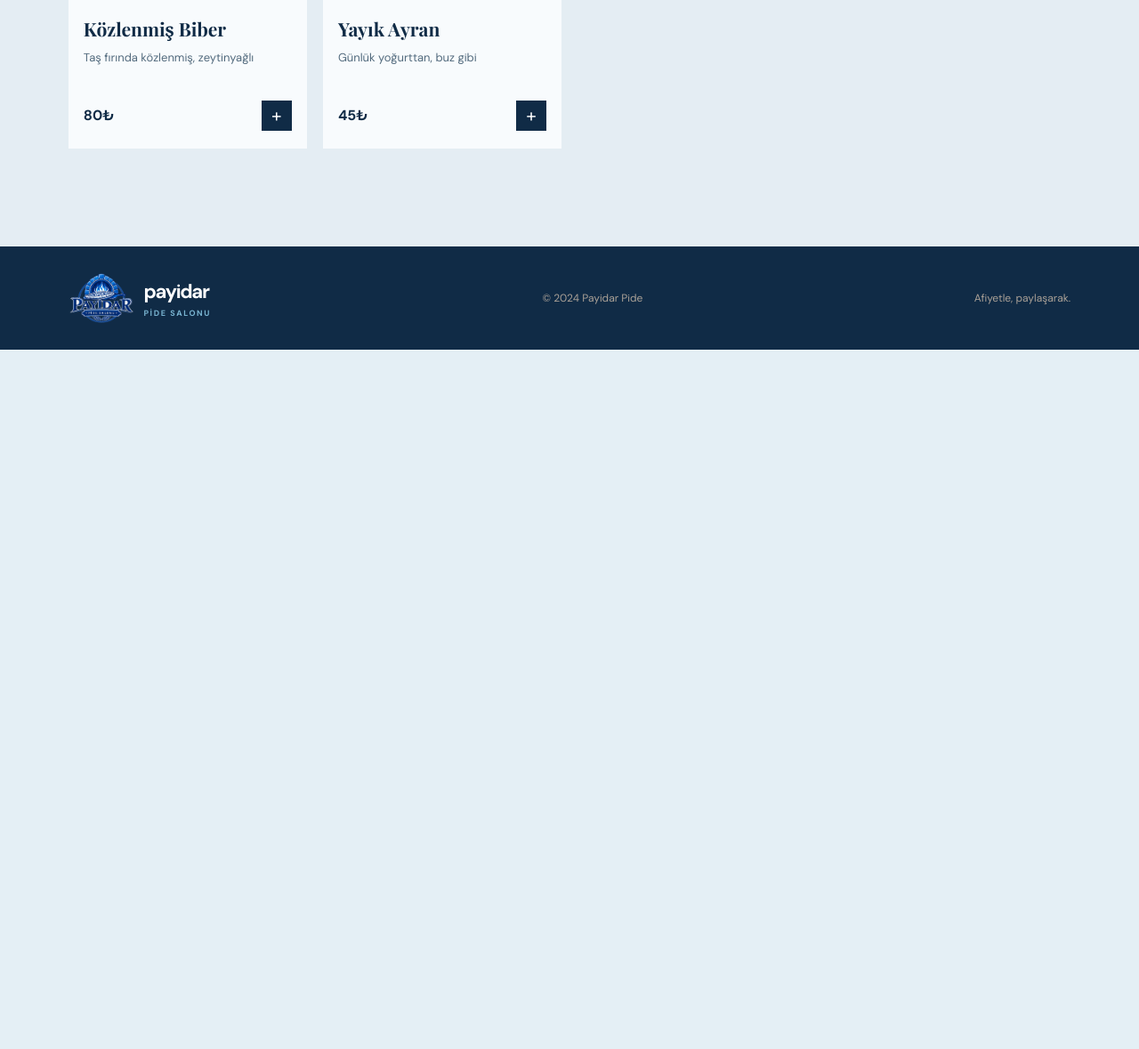
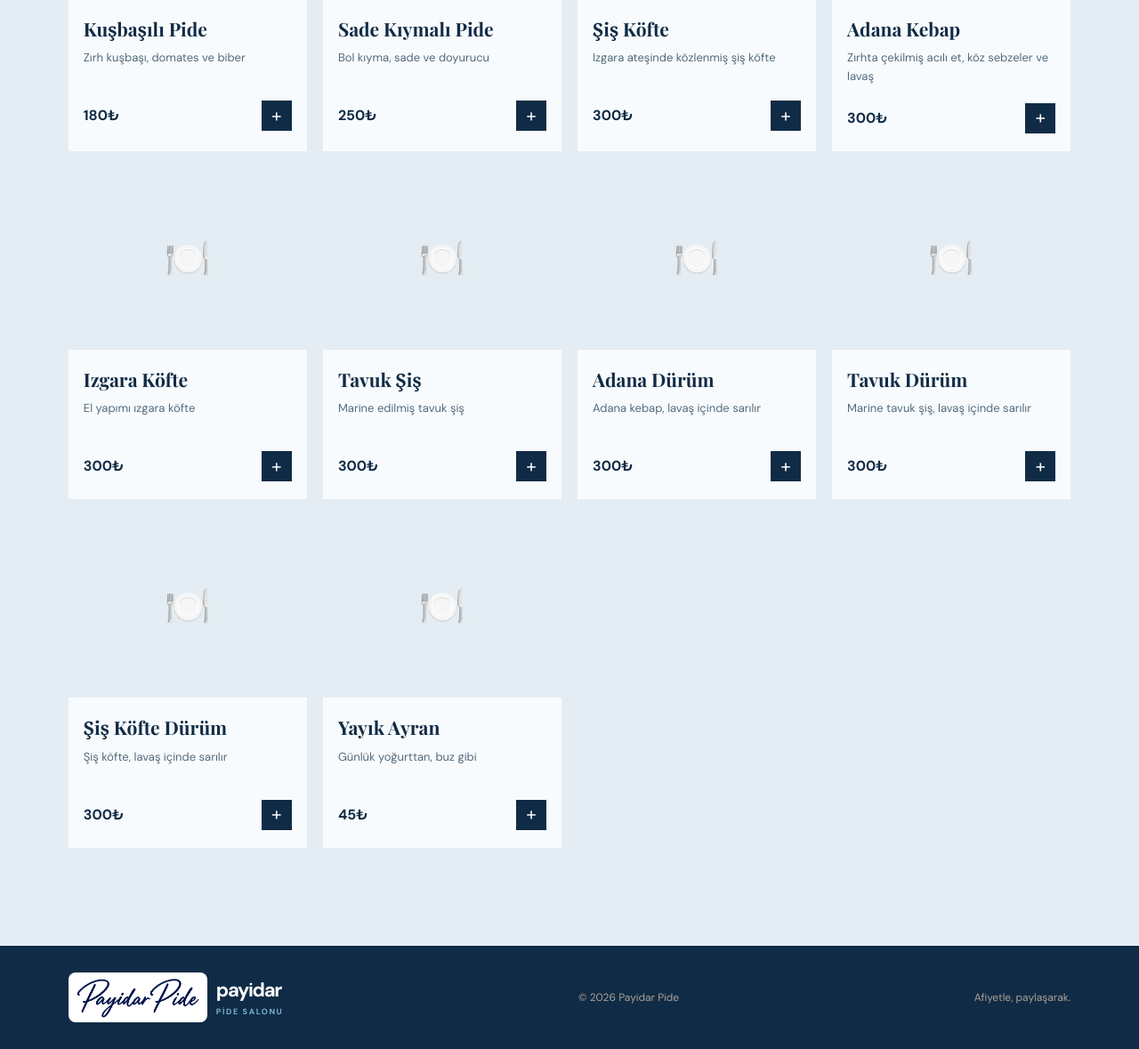
Before and after one commit to oguzhangokdaldal-coder/payidar_pide, a Flask app: page /menu in a window 1280 px wide. Shown: the part 1488-2667 px from the top of the page at 89% size. Before the commit the page ends 1881 px from the top, so only its background shows below. Run offline with Flask 3, Linux system fonts and the light colour scheme.

Commit message:
Menuyu guncelle, WhatsApp onay kodu akisi ve logo guncellemesi ekle

```diff
--- a/app.py
+++ b/app.py
@@ -1,11 +1,13 @@
 import hmac
 import os
 import secrets
+from datetime import datetime, timedelta
 
 from dotenv import load_dotenv
 from flask import Flask, flash, jsonify, redirect, render_template, request, session, url_for
 
 import paytr
+import webhooks
 from models import Order, OrderItem, db
 
 load_dotenv()
@@ -24,21 +26,37 @@ app.config["PAYTR_MERCHANT_SALT"] = os.environ.get("PAYTR_MERCHANT_SALT", "")
 app.config["PAYTR_TEST_MODE"] = os.environ.get("PAYTR_TEST_MODE", "1") == "1"
 app.config["ADMIN_PASSWORD"] = os.environ.get("ADMIN_PASSWORD", "")
 
+app.config["WHATSAPP_WEBHOOK_URL"] = os.environ.get("WHATSAPP_WEBHOOK_URL", "")
+app.config["WHATSAPP_WEBHOOK_SECRET"] = os.environ.get("WHATSAPP_WEBHOOK_SECRET", "")
+
+ORDER_RATE_LIMIT_WINDOW_MIN = 15
+
 db.init_app(app)
 with app.app_context():
     db.create_all()
 
 PRODUCTS = [
-    {"id": 1, "category": "pide", "name": "Payidar Karışık", "description": "Kuşbaşı, kaşar, sucuk ve közlenmiş biber", "price": 290, "tag": "Favori", "image": "img/karısik_pizza.jpg"},
-    {"id": 2, "category": "pide", "name": "Kuşbaşı Kaşarlı Pide", "description": "Zırh kıyması, bol kaşar ve tereyağı", "price": 260, "tag": "Yeni", "image": "img/kusbasi_kasar.jpg"},
-    {"id": 3, "category": "pide", "name": "Kıymalı Pide", "description": "İnce kıyma, domates, biber ve maydanoz", "price": 230, "tag": "", "image": "img/kiymali.jpg"},
-    {"id": 4, "category": "pide", "name": "Kaşarlı Pide", "description": "Uzayan kaşar, tereyağı ve çıtır hamur", "price": 210, "tag": "", "image": "img/kasarlipide.jpg"},
+    {"id": 1, "category": "pide", "name": "Özel Karışık Pide", "description": "Kuşbaşı, kaşar, sucuk ve közlenmiş biber", "price": 250, "tag": "Favori", "image": "img/karısik_pizza.jpg"},
+    {"id": 2, "category": "pide", "name": "Kuşbaşılı Kaşarlı Pide", "description": "Zırh kıyması, bol kaşar ve tereyağı", "price": 200, "tag": "Yeni", "image": "img/kusbasi_kasar.jpg"},
+    {"id": 3, "category": "pide", "name": "Kıymalı Pide", "description": "İnce kıyma, domates, biber ve maydanoz", "price": 150, "tag": "", "image": "img/kiymali.jpg"},
+    {"id": 4, "category": "pide", "name": "Kaşarlı Pide", "description": "Uzayan kaşar, tereyağı ve çıtır hamur", "price": 160, "tag": "", "image": "img/kasarlipide.jpg"},
     {"id": 5, "category": "pide", "name": "Sucuklu Kaşarlı Pide", "description": "Baharatlı sucuk ve bol kaşar", "price": 250, "tag": "", "image": "img/sucuklu_kasar.jpg"},
-    {"id": 6, "category": "pide", "name": "Lahmacun", "description": "İnce açılmış hamur, bol malzeme, taş fırında", "price": 90, "tag": "", "image": "img/lahmacun.jpg"},
-    {"id": 7, "category": "kebap", "name": "Adana veya Urfa Kebap", "description": "Zırhta çekilmiş et, köz sebzeler ve lavaş", "price": 310, "tag": "", "image": "img/adana_veya_urfa.jpg"},
-    {"id": 8, "category": "yan", "name": "Fırın Sütlaç", "description": "Geleneksel tarif, çıtır fındık dokunuşuyla", "price": 95, "tag": "Tatlı", "image": ""},
-    {"id": 9, "category": "yan", "name": "Közlenmiş Biber", "description": "Taş fırında közlenmiş, zeytinyağlı", "price": 80, "tag": "", "image": ""},
-    {"id": 10, "category": "yan", "name": "Yayık Ayran", "description": "Günlük yoğurttan, buz gibi", "price": 45, "tag": "", "image": ""},
+    {"id": 6, "category": "pide", "name": "Lahmacun", "description": "İnce açılmış hamur, bol malzeme, taş fırında", "price": 140, "tag": "", "image": "img/lahmacun.jpg"},
+    {"id": 7, "category": "pide", "name": "Peynirli Pide", "description": "Bol beyaz peynir ve maydanoz", "price": 150, "tag": "", "image": ""},
+    {"id": 8, "category": "pide", "name": "Kıymalı Kaşarlı Pide", "description": "İnce kıyma ve bol kaşar bir arada", "price": 170, "tag": "", "image": ""},
+    {"id": 9, "category": "pide", "name": "Kuşbaşılı Pide", "description": "Zırh kuşbaşı, domates ve biber", "price": 180, "tag": "", "image": ""},
+    {"id": 10, "category": "pide", "name": "Sade Kıymalı Pide", "description": "Bol kıyma, sade ve doyurucu", "price": 250, "tag": "", "image": ""},
+
+    {"id": 11, "category": "izgara", "name": "Şiş Köfte", "description": "Izgara ateşinde közlenmiş şiş köfte", "price": 300, "tag": "", "image": ""},
+    {"id": 12, "category": "izgara", "name": "Adana Kebap", "description": "Zırhta çekilmiş acılı et, köz sebzeler ve lavaş", "price": 300, "tag": "", "image": "img/adana_veya_urfa.jpg"},
+    {"id": 13, "category": "izgara", "name": "Izgara Köfte", "description": "El yapımı ızgara köfte", "price": 300, "tag": "", "image": ""},
+    {"id": 14, "category": "izgara", "name": "Tavuk Şiş", "description": "Marine edilmiş tavuk şiş", "price": 300, "tag": "", "image": ""},
+
+    {"id": 15, "category": "durum", "name": "Adana Dürüm", "description": "Adana kebap, lavaş içinde sarılır", "price": 300, "tag": "", "image": ""},
+    {"id": 16, "category": "durum", "name": "Tavuk Dürüm", "description": "Marine tavuk şiş, lavaş içinde sarılır", "price": 300, "tag": "", "image": ""},
+    {"id": 17, "category": "durum", "name": "Şiş Köfte Dürüm", "description": "Şiş köfte, lavaş içinde sarılır", "price": 300, "tag": "", "image": ""},
+
+    {"id": 18, "category": "yan", "name": "Yayık Ayran", "description": "Günlük yoğurttan, buz gibi", "price": 45, "tag": "", "image": ""},
 ]
 PRODUCTS_BY_ID = {item["id"]: item for item in PRODUCTS}
 
@@ -51,8 +69,8 @@ CAMPAIGNS = [
 
 TOPLINE_MESSAGES = [
     "🔥 Bugün fırından çıkanlar",
-    "🕐 12:00 — 23:30 açığız",
-    "📍 Merkez, İstanbul",
+    "🕐 10:00 — 22:00 açığız",
+    "📍 Çünür, Isparta",
 ] + [f"🎉 {c['title']}" for c in CAMPAIGNS]
 
 
@@ -137,6 +155,17 @@ def create_order():
     if payment_method == "online" and not app.config["PAYTR_MERCHANT_ID"]:
         return jsonify(error="Online ödeme şu anda kullanılamıyor, kapıda ödemeyi seçin."), 503
 
+    if payment_method == "kapida":
+        window_start = datetime.utcnow() - timedelta(minutes=ORDER_RATE_LIMIT_WINDOW_MIN)
+        recent_order = Order.query.filter(
+            Order.phone == phone,
+            Order.payment_method == "kapida",
+            Order.status == "onay_bekliyor",
+            Order.created_at >= window_start,
+        ).first()
+        if recent_order:
+            return jsonify(error="Onay bekleyen bir siparişiniz zaten var, lütfen onaylanmasını bekleyin."), 429
+
     order = Order(
         customer_name=customer_name,
         phone=phone,
@@ -144,6 +173,7 @@ def create_order():
         note=note,
         payment_method=payment_method,
         payment_status="pending" if payment_method == "online" else "kapida_odeme",
+        status="onay_bekliyor" if payment_method == "kapida" else "alindi",
         total_price=total_kurus,
         items=order_items,
     )
@@ -151,6 +181,10 @@ def create_order():
     db.session.commit()
 
     if payment_method == "kapida":
+        code = f"{secrets.randbelow(900000) + 100000}"
+        order.confirmation_code = code
+        db.session.commit()
+        webhooks.send_order_confirmation_request(app.config, order, code)
         return jsonify(redirect=url_for("order_success", order_id=order.id))
 
     merchant_oid = f"PYD{order.id:06d}{secrets.token_hex(3)}"
@@ -216,6 +250,28 @@ def order_success(order_id):
     return render_template("order_success.html", order=order)
 
 
+@app.route("/webhooks/siparis-onayla", methods=["POST"])
+def confirm_order_webhook():
+    """Dis onay botu (ör. WhatsApp) musteriden dogru kodu aldiginda bunu cagirir."""
+    expected_secret = app.config["WHATSAPP_WEBHOOK_SECRET"]
+    if expected_secret and not hmac.compare_digest(request.headers.get("X-Webhook-Secret", ""), expected_secret):
+        return jsonify(error="Yetkisiz."), 403
+
+    data = request.get_json(silent=True) or {}
+    order = Order.query.get(data.get("order_id"))
+    code = str(data.get("code") or "")
+
+    if not order or order.status != "onay_bekliyor":
+        return jsonify(error="Onay bekleyen böyle bir sipariş yok."), 404
+    if not order.confirmation_code or not hmac.compare_digest(order.confirmation_code, code):
+        return jsonify(error="Kod hatalı."), 400
+
+    order.status = "alindi"
+    order.confirmed_at = datetime.utcnow()
+    db.session.commit()
+    return jsonify(ok=True)
+
+
 # ---------------------------------------------------------------------------
 # Basit yönetim paneli (sipariş takibi)
 # ---------------------------------------------------------------------------
@@ -246,5 +302,17 @@ def admin_orders():
     return render_template("admin_orders.html", orders=orders)
 
 
+@app.route("/admin/siparisler/<int:order_id>/onayla", methods=["POST"])
+def admin_confirm_order(order_id):
+    if not session.get("is_admin"):
+        return redirect(url_for("admin_login"))
+    order = Order.query.get_or_404(order_id)
+    if order.status == "onay_bekliyor":
+        order.status = "alindi"
+        order.confirmed_at = datetime.utcnow()
+        db.session.commit()
+    return redirect(url_for("admin_orders"))
+
+
 if __name__ == "__main__":
     app.run(debug=True)
--- a/models.py
+++ b/models.py
@@ -18,7 +18,10 @@ class Order(db.Model):
 
     payment_method = db.Column(db.String(20), nullable=False)  # "online" | "kapida"
     payment_status = db.Column(db.String(20), default="pending")  # pending | paid | failed
-    status = db.Column(db.String(20), default="alindi")  # alindi | hazirlaniyor | yolda | teslim_edildi
+    status = db.Column(db.String(20), default="alindi")  # onay_bekliyor | alindi | hazirlaniyor | yolda | teslim_edildi
+
+    confirmation_code = db.Column(db.String(10), nullable=True)
+    confirmed_at = db.Column(db.DateTime, nullable=True)
 
     total_price = db.Column(db.Integer, nullable=False)  # kuruş cinsinden (PayTR ile uyumlu)
     merchant_oid = db.Column(db.String(64), unique=True, nullable=True)
--- a/static/styles.css
+++ b/static/styles.css
@@ -36,9 +36,9 @@ button { font: inherit; cursor: pointer; }
 
 /* Header */
 .site-header { position: sticky; top: 0; z-index: 8; height: 86px; padding: 0 6vw; display: flex; align-items: center; justify-content: space-between; border-bottom: 1px solid var(--line); background: var(--cream); }
-.brand { display: flex; align-items: center; gap: 10px; color: var(--ink); font-weight: 800; font-size: 22px; letter-spacing: -.06em; }
+.brand { display: flex; align-items: center; gap: 10px; color: var(--ink); font-weight: 800; font-size: 22px; letter-spacing: -.06em; flex-shrink: 0; }
 .brand small { display: block; font-size: 9px; letter-spacing: .18em; color: var(--tomato); margin-top: 2px; }
-.brand-logo { height: 72px; width: auto; display: block; }
+.brand-logo { height: 72px; width: auto; max-width: none; display: block; flex-shrink: 0; }
 .desktop-nav { display: flex; gap: 34px; margin-left: 10%; font-size: 18px; font-weight: 600; }
 .desktop-nav a { transition: color .2s; padding: 6px 0; border-bottom: 2px solid transparent; }
 .desktop-nav a:hover { color: var(--tomato); }
@@ -184,7 +184,7 @@ em { color: var(--tomato); font-style: normal; }
 footer { padding: 30px 6vw; background: var(--ink); color: #aaa197; display: flex; justify-content: space-between; align-items: center; font-size: 12px; }
 footer .brand { color: #fff; }
 footer .brand small { color: var(--orange); }
-footer .brand-logo { height: 56px; }
+footer .brand-logo { height: 56px; background: #fff; padding: 5px 9px; border-radius: 8px; }
 
 /* Cart drawer */
 .cart-overlay { position: fixed; inset: 0; background: #241b1590; z-index: 9; opacity: 0; visibility: hidden; transition: .3s; }
--- a/templates/base.html
+++ b/templates/base.html
@@ -19,7 +19,7 @@
     </div>
   </div>
   <header class="site-header">
-    <a class="brand" href="{{ url_for('home') }}" aria-label="Payidar Pide ana sayfa"><img class="brand-logo" src="{{ url_for('static', filename='img/logo.png') }}" alt="Payidar Pide Salonu logosu"><span>payidar<small>PİDE SALONU</small></span></a>
+    <a class="brand" href="{{ url_for('home') }}" aria-label="Payidar Pide ana sayfa"><img class="brand-logo" src="{{ url_for('static', filename='img/logo.png') }}" alt="Payidar Pide Salonu logosu"><span><small></small></span></a>
     <nav class="desktop-nav" id="siteNav" aria-label="Ana navigasyon">
       <a href="{{ url_for('menu') }}"{% if active == 'menu' %} class="active"{% endif %}>Menü</a>
       <a href="{{ url_for('campaigns') }}"{% if active == 'campaigns' %} class="active"{% endif %}>Kampanyalar</a>
@@ -36,7 +36,7 @@
     {% block content %}{% endblock %}
   </main>
 
-  <footer><a class="brand" href="{{ url_for('home') }}" aria-label="Payidar Pide ana sayfa"><img class="brand-logo" src="{{ url_for('static', filename='img/logo.png') }}" alt="Payidar Pide Salonu logosu"><span>payidar<small>PİDE SALONU</small></span></a><span>© 2024 Payidar Pide</span><span>Afiyetle, paylaşarak.</span></footer>
+  <footer><a class="brand" href="{{ url_for('home') }}" aria-label="Payidar Pide ana sayfa"><img class="brand-logo" src="{{ url_for('static', filename='img/logo.png') }}" alt="Payidar Pide Salonu logosu"><span>payidar<small>PİDE SALONU</small></span></a><span>© 2026 Payidar Pide</span><span>Afiyetle, paylaşarak.</span></footer>
 
   <div class="cart-overlay" id="cartOverlay"></div>
   <aside class="cart-drawer" id="cartDrawer" aria-label="Alışveriş sepeti">
--- a/templates/contact.html
+++ b/templates/contact.html
@@ -4,9 +4,9 @@
 <section class="contact-section" id="contact">
   <div><p class="eyebrow">Sofranız hazır</p><h2>Acıktıysan<br><em>doğru yerdesin.</em></h2></div>
   <div class="contact-details">
-    <div><span>⌖</span><p><strong>Merkez Şubesi</strong><br>Payidar Caddesi No: 14, İstanbul</p></div>
-    <div><span>◷</span><p><strong>Her gün açığız</strong><br>12:00 — 23:30</p></div>
-    <a class="primary-button" href="tel:+902121234567">Hemen ara <span>↗</span></a>
+    <div><span>⌖</span><p><strong>Çünür Şubesi</strong><br>274. Cadde No: 9010, Çünür, Isparta Merkez/Isparta</p></div>
+    <div><span>◷</span><p><strong>Her gün açığız</strong><br>10:00 — 22:00</p></div>
+    <a class="primary-button" href="tel:+905300490432">Hemen ara <span>↗</span></a>
   </div>
 </section>
 {% endblock %}
--- a/templates/menu.html
+++ b/templates/menu.html
@@ -10,7 +10,8 @@
   <div class="category-tabs" role="tablist">
     <button class="active" data-filter="all">Hepsi</button>
     <button data-filter="pide">Pideler</button>
-    <button data-filter="kebap">Kebaplar</button>
+    <button data-filter="izgara">Izgara Çeşitleri</button>
+    <button data-filter="durum">Dürüm Çeşitleri</button>
     <button data-filter="yan">Yanına iyi gider</button>
   </div>
   <div class="product-grid" id="productGrid">
```
Also changed, not shown: static/admin.css (+7 -1 lines), templates/admin_orders.html (+9 -1 lines), templates/order_success.html (+9 -1 lines), webhooks.py (added, +39 -0 lines), static/img/logo.png, static/img/logo2.png (added), 1 other file.
